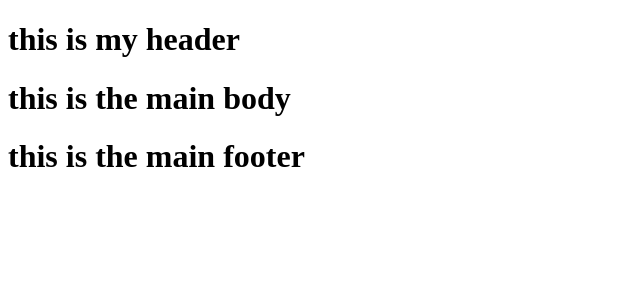
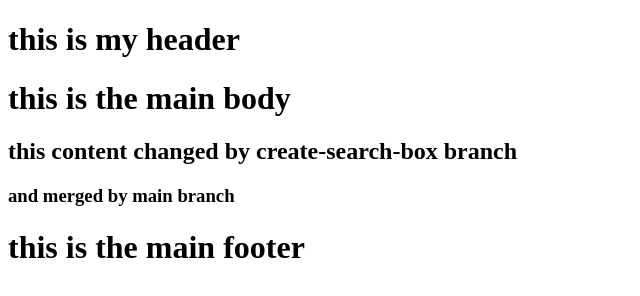
Before and after one commit to norallahsoltani-jpg/soltani-shop, a plain HTML site: page index.html in a window 1280 px wide. Shown: the whole page, without its empty margins (0-640 px from the left). Drawn offline with Linux system fonts and the light colour scheme.

Commit message:
update content

```diff
--- a/index.html
+++ b/index.html
@@ -8,7 +8,11 @@
 <body>
 
     <header><h1>this is my header</h1></header>
-    <div><h1>this is the main body</h1></div>
+    <div>
+        <h1>this is the main body</h1>
+        <h2>this content changed by create-search-box branch </h2>
+        <h3>and merged by main branch </h3>
+    </div>
     <footer><h1>this is the main footer</h1></footer>
 
 </body>
```
